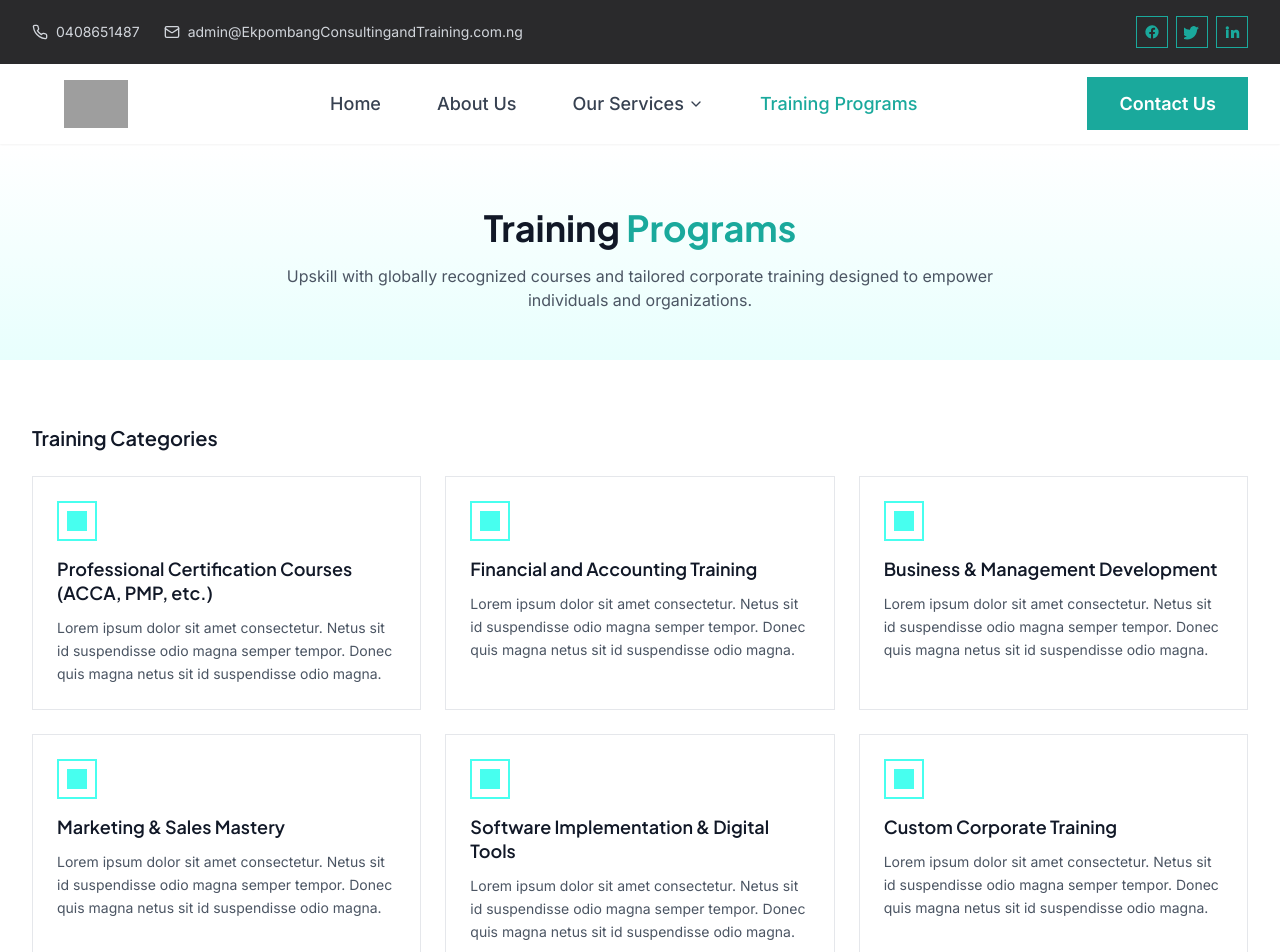
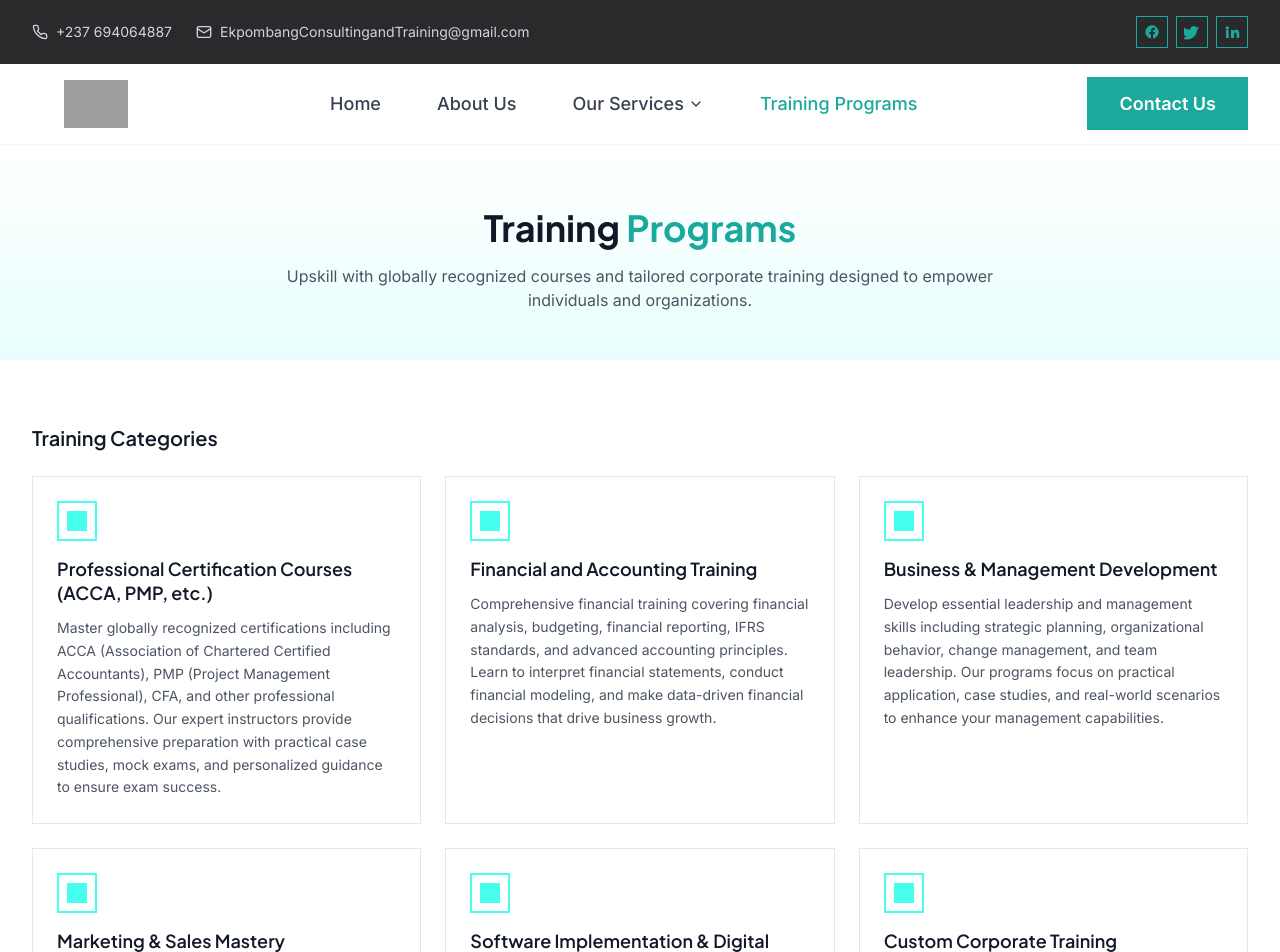
Before and after one commit to davemayor2/EctWebsite, a Next.js app: page /training in a window 1280 px wide. Shown: the top 952 px of the page. Built offline with nearby package versions, Linux system fonts and the light colour scheme; grey boxes are pictures that could not be loaded.

Commit message:
Replaced Old content with new content

```diff
--- a/app/contact/page.tsx
+++ b/app/contact/page.tsx
@@ -92,7 +92,7 @@ export default function ContactPage() {
                 </div>
                 <div>
                   <h3 className="text-lg font-semibold mb-2">Email Address</h3>
-                  <p className="text-gray-600">admin@EkpombangConsultingandTraining.com.ng</p>
+                  <p className="text-gray-600">EkpombangConsultingandTraining@gmail.com</p>
                 </div>
                 <div>
                   <h3 className="text-lg font-semibold mb-2">Location</h3>
--- a/app/layout.tsx
+++ b/app/layout.tsx
@@ -15,16 +15,30 @@ export const metadata: Metadata = {
   description: 'From auditing and financial advisory to professional training in ACCA, PMP, and more — EC&T delivers solutions that drive growth and lasting impact.',
   keywords: 'consulting, training, ACCA, PMP, auditing, financial advisory, professional development',
   authors: [{ name: 'Ekpombang Consulting & Training' }],
+  icons: {
+    icon: '/ect-logo.png',
+    shortcut: '/ect-logo.png',
+    apple: '/ect-logo.png',
+  },
   openGraph: {
     title: 'Ekpombang Consulting & Training - Professional Services & Training',
     description: 'From auditing and financial advisory to professional training in ACCA, PMP, and more — EC&T delivers solutions that drive growth and lasting impact.',
     type: 'website',
     locale: 'en_US',
+    images: [
+      {
+        url: '/ect-logo.png',
+        width: 1200,
+        height: 630,
+        alt: 'EC&T Logo',
+      },
+    ],
   },
   twitter: {
     card: 'summary_large_image',
     title: 'Ekpombang Consulting & Training - Professional Services & Training',
     description: 'From auditing and financial advisory to professional training in ACCA, PMP, and more — EC&T delivers solutions that drive growth and lasting impact.',
+    images: ['/ect-logo.png'],
   },
 }
 
@@ -38,6 +52,12 @@ export default function RootLayout({
       <head>
         <link rel="preconnect" href="https://fonts.googleapis.com" />
         <link rel="preconnect" href="https://fonts.gstatic.com" crossOrigin="anonymous" />
+
+        {/* Favicon */}
+        <link rel="icon" type="image/png" sizes="32x32" href="/ect-logo.png" />
+        <link rel="icon" type="image/png" sizes="16x16" href="/ect-logo.png" />
+        <link rel="apple-touch-icon" sizes="180x180" href="/ect-logo.png" />
+        <link rel="shortcut icon" href="/ect-logo.png" />
       </head>
       <body className={`${inter.className} ${plusJakarta.variable} antialiased`}>
         {children}
--- a/app/training/page.tsx
+++ b/app/training/page.tsx
@@ -14,32 +14,32 @@ const trainings: TrainingItem[] = [
   {
     title: 'Professional Certification Courses (ACCA, PMP, etc.)',
     description:
-      'Lorem ipsum dolor sit amet consectetur. Netus sit id suspendisse odio magna semper tempor. Donec quis magna netus sit id suspendisse odio magna.',
+      'Master globally recognized certifications including ACCA (Association of Chartered Certified Accountants), PMP (Project Management Professional), CFA, and other professional qualifications. Our expert instructors provide comprehensive preparation with practical case studies, mock exams, and personalized guidance to ensure exam success.',
   },
   {
     title: 'Financial and Accounting Training',
     description:
-      'Lorem ipsum dolor sit amet consectetur. Netus sit id suspendisse odio magna semper tempor. Donec quis magna netus sit id suspendisse odio magna.',
+      'Comprehensive financial training covering financial analysis, budgeting, financial reporting, IFRS standards, and advanced accounting principles. Learn to interpret financial statements, conduct financial modeling, and make data-driven financial decisions that drive business growth.',
   },
   {
     title: 'Business & Management Development',
     description:
-      'Lorem ipsum dolor sit amet consectetur. Netus sit id suspendisse odio magna semper tempor. Donec quis magna netus sit id suspendisse odio magna.',
+      'Develop essential leadership and management skills including strategic planning, organizational behavior, change management, and team leadership. Our programs focus on practical application, case studies, and real-world scenarios to enhance your management capabilities.',
   },
   {
     title: 'Marketing & Sales Mastery',
     description:
-      'Lorem ipsum dolor sit amet consectetur. Netus sit id suspendisse odio magna semper tempor. Donec quis magna netus sit id suspendisse odio magna.',
+      'Master modern marketing strategies including digital marketing, brand management, customer relationship management, and sales techniques. Learn to develop effective marketing campaigns, analyze market trends, and build strong customer relationships that drive revenue growth.',
   },
   {
     title: 'Software Implementation & Digital Tools',
     description:
-      'Lorem ipsum dolor sit amet consectetur. Netus sit id suspendisse odio magna semper tempor. Donec quis magna netus sit id suspendisse odio magna.',
+      'Hands-on training in accounting software (QuickBooks, Xero, Sage), ERP systems, and digital business tools. Learn system implementation, data migration, customization, and user training to optimize business processes and improve operational efficiency.',
   },
   {
     title: 'Custom Corporate Training',
     description:
-      'Lorem ipsum dolor sit amet consectetur. Netus sit id suspendisse odio magna semper tempor. Donec quis magna netus sit id suspendisse odio magna.',
+      'Tailored training programs designed specifically for your organization\'s needs. We work with your team to develop customized curricula covering any business function, ensuring maximum relevance and immediate application in your workplace environment.',
   },
 ]
 
--- a/components/Navbar.tsx
+++ b/components/Navbar.tsx
@@ -53,11 +53,11 @@ const Navbar = () => {
             <div className="flex items-center space-x-6">
               <div className="flex items-center space-x-2">
                 <Phone className="w-4 h-4" />
-                <span className="text-sm">0408651487</span>
+                <span className="text-sm">+237 694064887</span>
               </div>
               <div className="flex items-center space-x-2">
                 <Mail className="w-4 h-4" />
-                <span className="text-sm">admin@EkpombangConsultingandTraining.com.ng</span>
+                <span className="text-sm">EkpombangConsultingandTraining@gmail.com</span>
               </div>
             </div>
             <div className="flex items-center space-x-3">
```
Also changed, not shown: package.json (line endings or trailing spaces), 2 other files (tests, documents, lock files or other folders).
